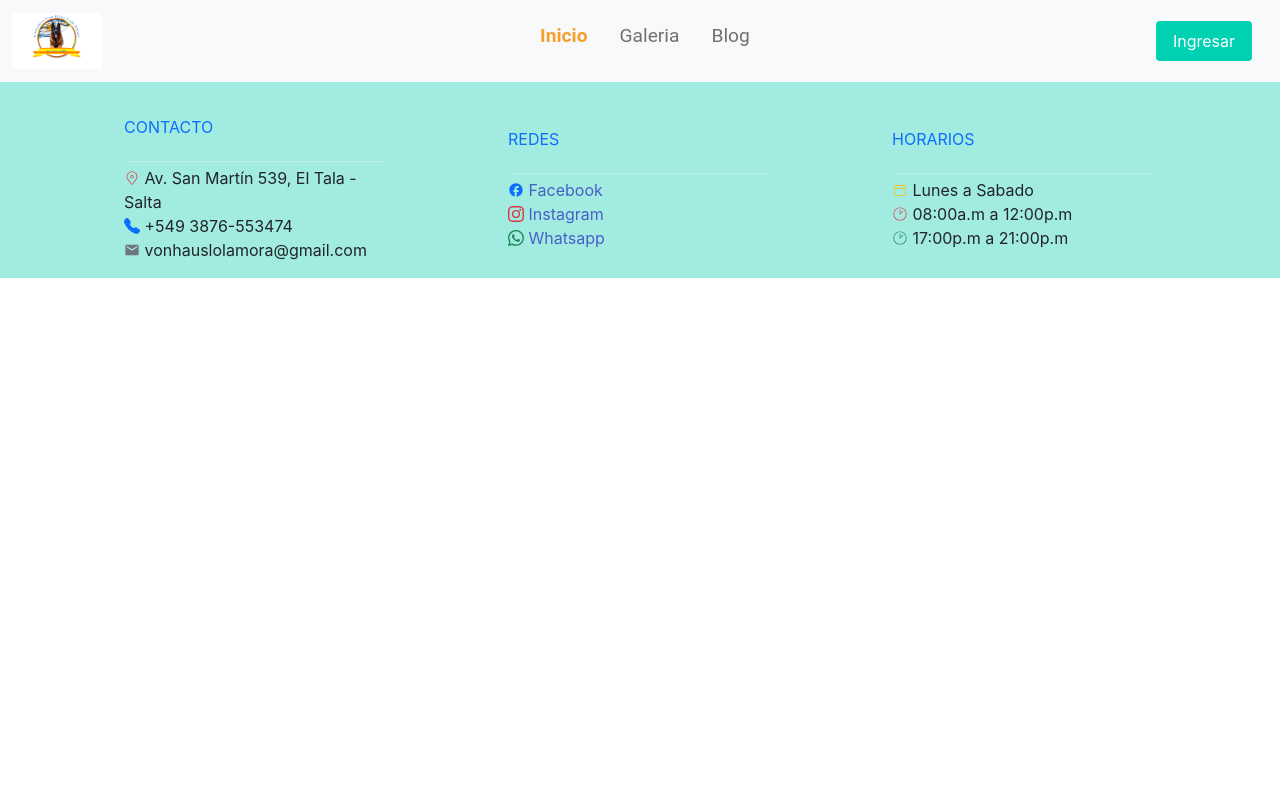
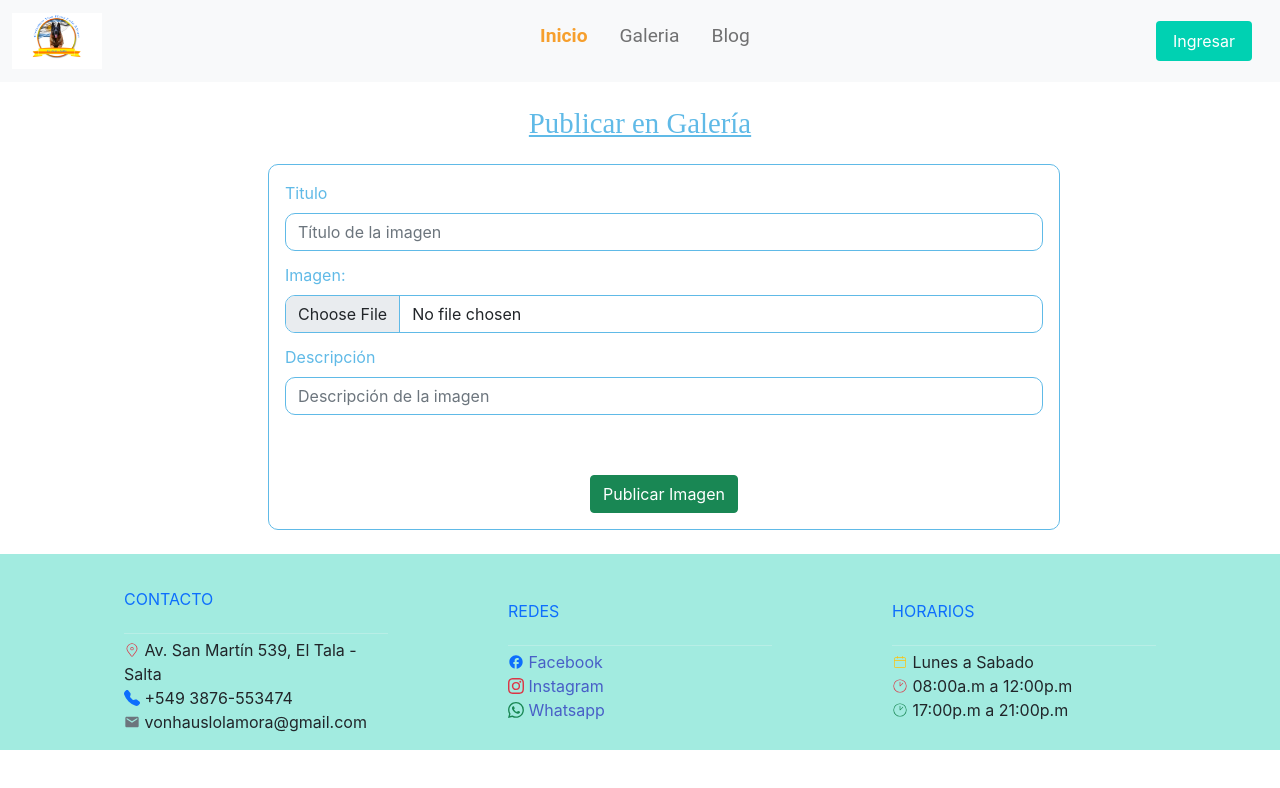
Before and after one commit to gonzalo991/von-haus-frontend, a React (Vite) app in the folder von-haus-app/: page /admin/galeria in a window 1280 px wide. Shown: the top 788 px of the page. Built offline with nearby package versions, Linux system fonts and the light colour scheme; a web font is replaced by a local one.

Commit message:
componente de add to gallery completo y testeado!

```diff
--- a/von-haus-app/src/Router.tsx
+++ b/von-haus-app/src/Router.tsx
@@ -1,10 +1,12 @@
 import { Routes, Route } from "react-router-dom";
 import Dashboard from "./components/pages/Dashboard/Dashboard";
-import Login from "./components/fragments/Login";
 import Home from "./components/pages/Home";
 import Blog from "./components/pages/Blog";
 import Galeria from "./components/pages/Galeria";
 import Detalle from "./components/pages/Detalle";
+import WriteArticle from "./components/pages/Dashboard/WriteArticle";
+import AddToGallery from "./components/pages/Dashboard/AddToGallery";
+import ArticlesTable from "./components/pages/Dashboard/ArticlesTable";
 
 const Router: React.FC = () => {
     return (
@@ -14,9 +16,9 @@ const Router: React.FC = () => {
             <Route path="/galeria" element={<Galeria />} />
             <Route path="/admin" element={<Dashboard />} />
             <Route path="/detalle" element={<Detalle />} />
-            <Route path="/admin/publicar" element={""} />
-            <Route path="/admin/listar" element={""} />
-            <Route path="/admin/galeria" element={""} />
+            <Route path="/admin/publicar" element={<WriteArticle />} />
+            <Route path="/admin/listar" element={<ArticlesTable/>} />
+            <Route path="/admin/galeria" element={<AddToGallery />} />
             <Route path="/admin/eliminar" element={""} />
         </Routes>
     )
--- a/von-haus-app/src/components/pages/Dashboard/AddToGallery.tsx
+++ b/von-haus-app/src/components/pages/Dashboard/AddToGallery.tsx
@@ -1,8 +1,10 @@
-import React, { useState, useEffect } from 'react';
+import React from 'react';
 import axios from 'axios';
+import { useNavigate } from 'react-router-dom';
 
 const AddToGallery: React.FC = () => {
-
+    const token = localStorage.getItem('token');
+    const navigate = useNavigate();
     // Maneja la presentación del formulario y envía los datos al servidor
     const handleSubmit = async (ev: React.FormEvent<HTMLFormElement>) => {
         ev.preventDefault();
@@ -10,11 +12,13 @@ const AddToGallery: React.FC = () => {
         const target = ev.target as typeof ev.target & {
             titulo: { value: string };
             image: { files: FileList };
+            descripcion: { value: string };
         };
 
         // Extrae los valores del formulario
         const titulo = target.titulo.value;
         const image = target.image.files && target.image.files[0];
+        const descripcion = target.descripcion.value;
 
         // Verifica si se seleccionó una imagen
         if (!image) {
@@ -26,19 +30,31 @@ const AddToGallery: React.FC = () => {
         const formData = new FormData();
         formData.append('titulo', titulo);
         formData.append('image', image);
+        formData.append('descripcion', descripcion);
 
+        console.log(titulo, image, descripcion);
+        console.log(`form data: ${formData}`)
+
+        if (token) {
             try {
                 // Envía la solicitud POST al servidor con los datos del formulario
-
                 // Tengo que crear el controlador en el backend antes de probar
-            const response = await axios.post('https://von-haus-data-backend.onrender.com/articulos/addToGallery', formData, {
+                const response = await axios.post(
+                    'https://von-haus-data-backend.onrender.com/gallery/addCard',
+                    formData,
+                    {
                         headers: {
                             'Content-Type': 'multipart/form-data',
+                            'Authorization': `Bearer ${token}`, // Agrega el token al encabezado
                         },
-            });
+                    }
+                );
 
-            // Registra en la consola la respuesta del servidor
-            console.log(`Se enviaron los datos para crear un artículo: \n${response.data}`);
+                alert("Datos enviados correctamente!");
+                setTimeout(() => {
+                    navigate("/galeria");
+                }, 1000);
+
             } catch (error) {
                 // Captura y registra cualquier error que ocurra durante la solicitud
                 console.error(`Ocurrió un error al cargar el artículo: ${error}`);
@@ -46,33 +62,38 @@ const AddToGallery: React.FC = () => {
                 // Registra en la consola y redirige a la página principal
                 console.log(`Se envió la noticia para cargar`);
             }
+        } else {
+            console.log("No se encontró el token");
+        }
     };
 
     return (
-        <div className="container mt-3">
-            <h1 className='mb-3 text-center admin-title'>Publicar un Artículo</h1>
+        <div className="container mt-5 mb-5">
+            <h1 className="mb-3 text-center admin-title">Publicar en Galería</h1>
 
-            <div className='container ms-5 mt-5'>
-                <form className='mt-5 m-auto w-75 add-form' onSubmit={handleSubmit}>
+            <div className="container ms-5 mt-5">
+                <form className="mt-5 m-auto w-75 add-form" onSubmit={handleSubmit}>
                     {/* Campos del formulario */}
                     <div className="mb-3">
                         <label className="form-label">Titulo</label>
-                        <input type="text" className="form-control" placeholder="Título de la imagen" name='titulo' />
+                        <input type="text" className="form-control" placeholder="Título de la imagen" name="titulo" />
                     </div>
 
                     <div className="mb-3">
                         <label className="form-label">Imagen:</label>
-                        <input className="form-control" type="file" id="formFile" name='image' />
+                        <input className="form-control" type="file" id="formFile" name="image" />
                     </div>
 
                     <div className="mb-3">
-                        <label className="form-label">Descipcion</label>
-                        <input type="text" className="form-control" placeholder="Título de la imagen" name='titulo' />
+                        <label className="form-label">Descripción</label>
+                        <input type="text" className="form-control" placeholder="Descripción de la imagen" name="descripcion" />
                     </div>
 
-                    <div className='d-flex justify-content-center mt-3'>
+                    <div className="d-flex justify-content-center mt-3">
                         {/* Botón para enviar el formulario */}
-                        <button className='btn btn-success mt-6' type="submit">Publicar Imagen</button>
+                        <button className="btn btn-success mt-6" type="submit">
+                            Publicar Imagen
+                        </button>
                     </div>
                 </form>
             </div>
--- a/von-haus-app/src/components/pages/Dashboard/WriteArticle.tsx
+++ b/von-haus-app/src/components/pages/Dashboard/WriteArticle.tsx
@@ -35,6 +35,7 @@ const WriteArticle: React.FC = () => {
         // Verifica si se seleccionó una imagen
         if (!image) {
             console.error('Debes seleccionar una imagen');
+            alert("Debes seleccionar una imagen");
             return;
         }
 
@@ -58,16 +59,18 @@ const WriteArticle: React.FC = () => {
         } catch (error) {
             // Captura y registra cualquier error que ocurra durante la solicitud
             console.error(`Ocurrió un error al cargar el artículo: ${error}`);
+            alert("Ocurrió un error al cargar el articulo");
         } finally {
             // Registra en la consola y redirige a la página principal
             console.log(`Se envió la noticia para cargar`);
+            alert("Se envió la noticia correctamente");
             navigate('/'); // Redirigir a la página principal o a donde sea necesario
         }
     };
 
     // Renderiza el formulario para crear un artículo
     return (
-        <div className="container mt-3">
+        <div className="container mt-5 mb-5">
             <h1 className='mb-3 text-center admin-title'>Publicar un Artículo</h1>
 
             <div className='container ms-5'>
--- a/von-haus-app/src/components/pages/Galeria.tsx
+++ b/von-haus-app/src/components/pages/Galeria.tsx
@@ -102,8 +102,8 @@ const Galeria: React.FC = () => {
                                         </div>
 
                                         <div className="content">
+                                            <time className='mt-3 mb-3'>Fecha: {new Date(createdAt).toLocaleDateString()}</time>
                                             <p className='mt-3 mb-3'>{descripcion}</p>
-                                            <time className='mt-3 mb-3'>Fecha: {new Date(createdAt).toLocaleDateString()}</time>
                                         </div>
                                     </div>
                                 </div>
--- a/von-haus-app/src/components/scss/Form.scss
+++ b/von-haus-app/src/components/scss/Form.scss
@@ -60,6 +60,6 @@ body {
 
     /* Cambia el color del fondo del área de texto del editor */
     .ql-editor {
-        color: white;
+        color: #000;
     }
 }
```
Lines whose indentation alone changed are shown as unchanged.
